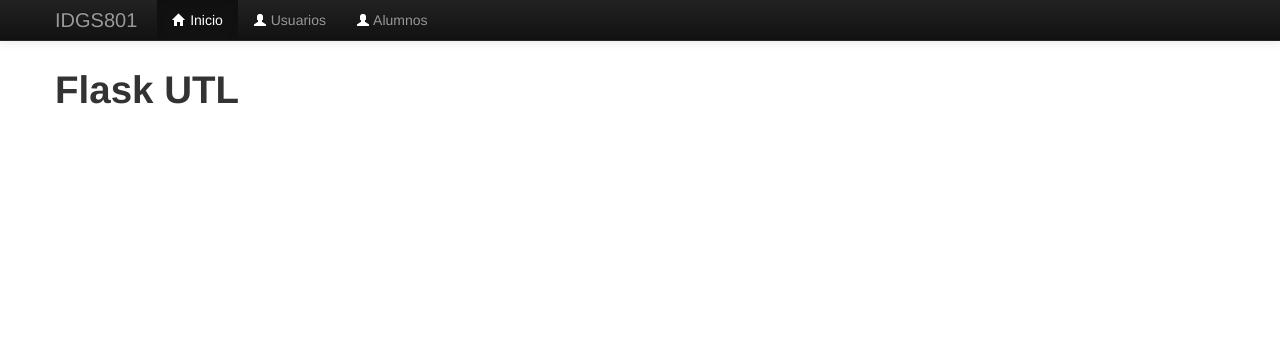
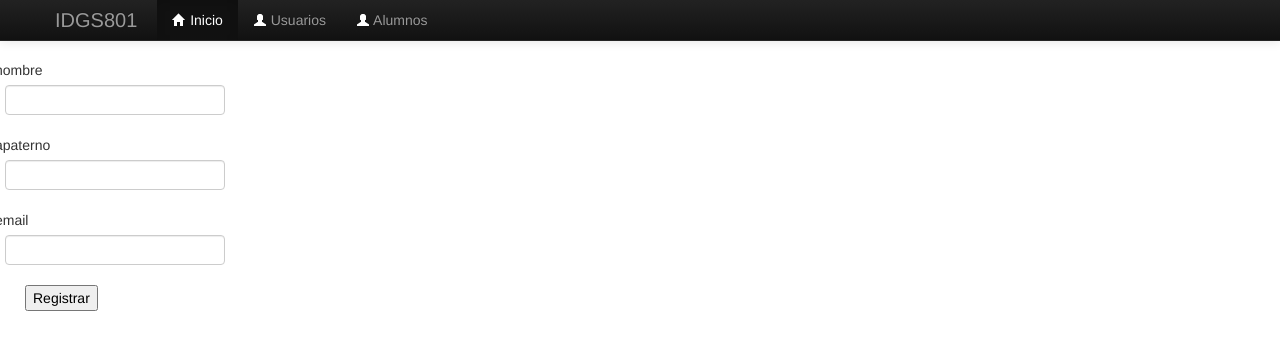
Before and after one commit to IDGS80120002163/Flask_BD, a Flask app: page /index in a window 1280 px wide. Shown: the top 350 px of the page. Run offline with Flask 3, Linux system fonts and the light colour scheme; some libraries are stand-ins or nearby versions.

Commit message:
Add files via upload

```diff
--- a/templates/alumnos.html
+++ b/templates/alumnos.html
@@ -3,6 +3,7 @@
 {% import "_macros.html" as macros %}
 <h2>Pagina de alumnos: {{titulo}}</h2>
     <form action="" method="POST" novalidate>
+        <input type="hidden" name="csrf_token" value="{{ csrf_token() }}">
         <div class="row control-group">
             <div class="form-group col-xs-12 floating-label-form-group controls">
                 {{macros.camposNuevos(form.nombre, class='form-control')}}
--- a/templates/index.html
+++ b/templates/index.html
@@ -2,6 +2,30 @@
 
 {% block container %}
 
-<h1>Flask UTL</h1>
+{% from "_macros.html" import camposNuevos %}
+
+<div class="container">
+    <div class="row">
+        <form name="sent" action="/index" id="contactForm" method="POST">
+            <div class="row control-group">
+                <div class="form-group col-xs-12 float-label-form-group controls">
+                    {{ camposNuevos(form.nombre, class="form-control") }}
+                </div>
+            </div>
+            <div class="row control-group">
+                <div class="form-group col-xs-12 float-label-form-group controls">
+                    {{ camposNuevos(form.apaterno, class="form-control") }}
+                </div>
+            </div>
+            <div class="row control-group">
+                <div class="form-group col-xs-12 float-label-form-group controls">
+                    {{ camposNuevos(form.email, class="form-control") }}
+                </div>
+            </div>
+            <input type="hidden" name="csrf_token" value="{{ csrf_token() }}">
+            <input type="submit" id="send-signup" name="signup" value="Registrar">
+        </form>
+    </div>
+</div>
 
 {% endblock %}
```
